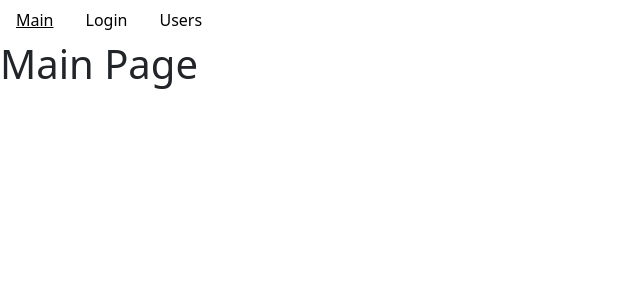
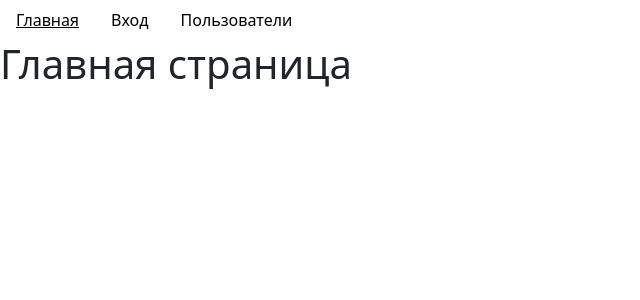
Before and after one commit to ValeryiaSharova/JJFD, a React (Create React App) app: page / in a window 1280 px wide. Shown: the top 300 px of the page, without its empty margins (0-640 px from the left). Built offline with nearby package versions, Linux system fonts and the light colour scheme.

Commit message:
The whole interface is translated to Russian.

```diff
--- a/src/pages/mainPage/main.jsx
+++ b/src/pages/mainPage/main.jsx
@@ -1,7 +1,7 @@
 import React from 'react';
 
 const Main = () => {
-  return <h1>Main Page</h1>;
+  return <h1>Главная страница</h1>;
 };
 
 export default Main;
--- a/src/pages/userPage/user.jsx
+++ b/src/pages/userPage/user.jsx
@@ -33,7 +33,7 @@ const User = ({ userId, getById }) => {
       </div>
     );
   }
-  return <h1>Loading</h1>;
+  return <h1>Загрузка...</h1>;
 };
 
 User.propTypes = {
--- a/src/pages/usersListPage/usersList.jsx
+++ b/src/pages/usersListPage/usersList.jsx
@@ -77,7 +77,7 @@ const UsersList = ({ users, professions, handleDelete, handleToggleBookmark }) =
       </div>
     );
   }
-  return 'loading';
+  return <h1>Загрузка...</h1>;
 };
 
 UsersList.propTypes = {
--- a/src/sharedComponents/header.jsx
+++ b/src/sharedComponents/header.jsx
@@ -5,13 +5,13 @@ const Header = () => {
   return (
     <nav className="nav">
       <Link className="nav-link" to="/">
-        Main
+        Главная
       </Link>
       <Link className="nav-link" to="/login">
-        Login
+        Вход
       </Link>
       <Link className="nav-link" to="/users">
-        Users
+        Пользователи
       </Link>
     </nav>
   );
```
